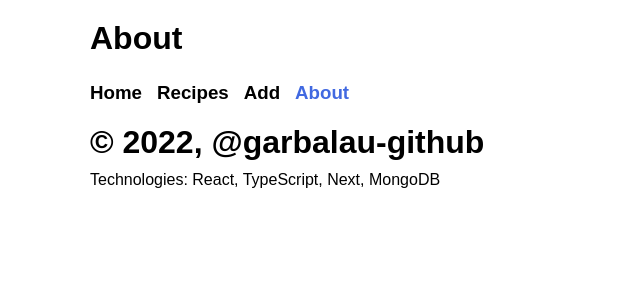
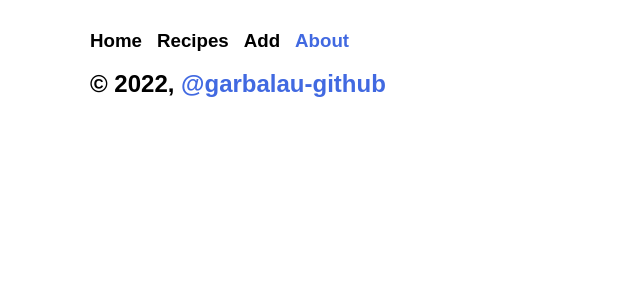
Before and after one commit to garbalau-github/next-mongodb-recipes, a Next.js app: page /about in a window 1280 px wide. Shown: the top 300 px of the page, without its empty margins (0-640 px from the left). Built offline with nearby package versions, Linux system fonts and the light colour scheme.

Commit message:
Small improvements, clean code, UI fixes

```diff
--- a/lib/mongodb.js
+++ b/lib/mongodb.js
@@ -15,19 +15,14 @@ let client;
 let clientPromise;
 
 if (process.env.NODE_ENV === 'development') {
-  // In development mode, use a global variable so that the value
-  // is preserved across module reloads caused by HMR (Hot Module Replacement).
   if (!global._mongoClientPromise) {
     client = new MongoClient(MONGODB_URI, options);
     global._mongoClientPromise = client.connect();
   }
   clientPromise = global._mongoClientPromise;
 } else {
-  // In production mode, it's best to not use a global variable.
   client = new MongoClient(MONGODB_URI, options);
   clientPromise = client.connect();
 }
 
-// Export a module-scoped MongoClient promise. By doing this in a
-// separate module, the client can be shared across functions.
 export default clientPromise;
--- a/src/components/Nav.tsx
+++ b/src/components/Nav.tsx
@@ -1,10 +1,9 @@
 import Link from 'next/link';
 import { useRouter } from 'next/router';
-import { useEffect, useState } from 'react';
 
-const Nav = ({ currentPage }) => {
+const Nav = () => {
   const router = useRouter();
-  const initialRouteState = [
+  const routes = [
     {
       route: '/',
       title: 'Home',
@@ -26,11 +25,9 @@ const Nav = ({ currentPage }) => {
       isActive: router.pathname === '/about' ? true : false,
     },
   ];
-  const [routes, setRoutes] = useState(initialRouteState);
 
   return (
     <>
-      <h1>{currentPage}</h1>
       <nav className='navigation'>
         <>
           {routes.map(({ route, title, isActive }, idx) => {
--- a/src/pages/about/index.tsx
+++ b/src/pages/about/index.tsx
@@ -3,14 +3,18 @@ import Nav from '../../components/Nav';
 const About = () => {
   return (
     <div className='container'>
-      <Nav currentPage={'About'} />
-      <h1>
+      <Nav />
+      <br />
+      <h2>
         &copy; 2022,{' '}
-        <a target='_blank' href='https://github.com/garbalau-github'>
+        <a
+          style={{ color: 'royalblue' }}
+          target='_blank'
+          href='https://github.com/garbalau-github'
+        >
           @garbalau-github
         </a>
-      </h1>
-      <p>Technologies: React, TypeScript, Next, MongoDB</p>
+      </h2>
     </div>
   );
 };
--- a/src/pages/add/index.tsx
+++ b/src/pages/add/index.tsx
@@ -3,10 +3,9 @@ import Nav from '../../components/Nav';
 const AddRecipe = () => {
   return (
     <div className='container'>
-      <Nav currentPage={'Add Recipe'} />
+      <Nav />
       <br />
       <p>In development...</p>
-      <p>Do we even need this feature?</p>
     </div>
   );
 };
--- a/src/pages/api/recipes.ts
+++ b/src/pages/api/recipes.ts
@@ -1,14 +1,16 @@
 import clientPromise from '../../../lib/mongodb';
-// import { ObjectId } from 'mongodb';
-import { NextApiResponse } from 'next';
+import { NextApiResponse, NextApiRequest } from 'next';
 
-export default async function handler(req, res: NextApiResponse) {
+export default async function handler(
+  req: NextApiRequest,
+  res: NextApiResponse
+) {
   const client = await clientPromise;
   const db = client.db('recipe-db');
 
-  let recipe = await db.collection('recipes').find({}).toArray();
+  let recipes = await db.collection('recipes').find({}).toArray();
 
-  recipe = JSON.parse(JSON.stringify(recipe));
+  recipes = JSON.parse(JSON.stringify(recipes));
 
-  res.json(recipe);
+  res.json(recipes);
 }
--- a/src/pages/index.tsx
+++ b/src/pages/index.tsx
@@ -3,8 +3,8 @@ import Nav from '../components/Nav';
 const Home = () => {
   return (
     <div className='container'>
-      <Nav currentPage={'Home'} />
-      <h1>Welcome to Recipe App for Anastasia Martiniuc</h1>
+      <Nav />
+      <h1>Welcome to Recipe App!</h1>
     </div>
   );
 };
--- a/src/styles/global.styles.scss
+++ b/src/styles/global.styles.scss
@@ -37,12 +37,12 @@ h1 {
 
 .recipes {
   display: flex;
+  flex-wrap: wrap;
   align-items: center;
   margin-top: 20px;
 
   &-item {
     cursor: pointer;
-    margin: 15px;
     img {
       width: 200px;
       height: 200px;
```
Also changed, not shown: src/pages/recipes/[id].tsx (+1 -28 lines), src/pages/recipes/index.tsx (+10 -22 lines).
